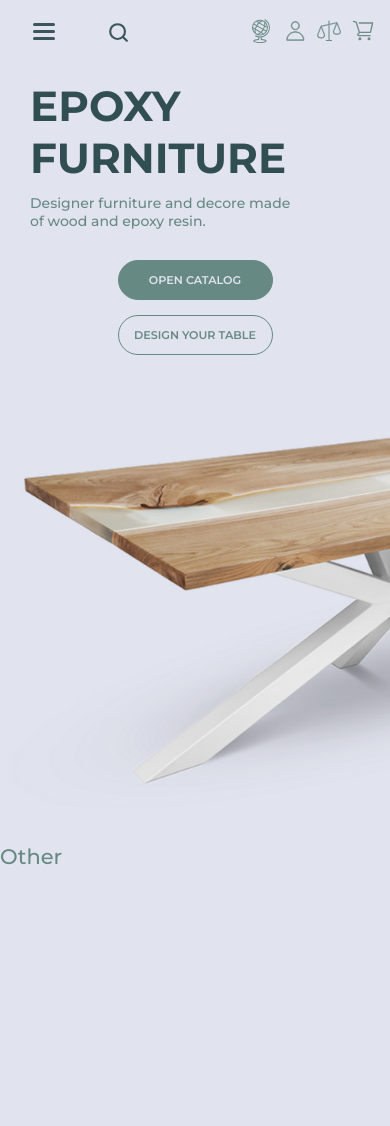
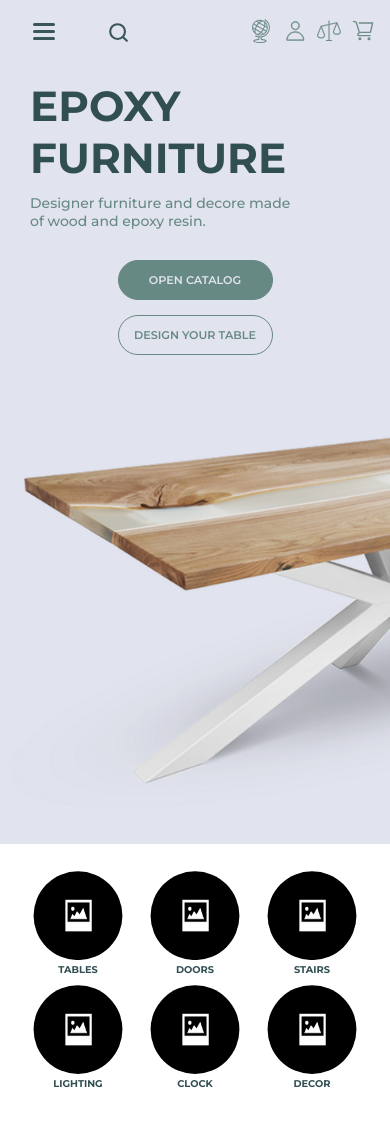
Before and after one commit to Aliques/EpoxyWood, a React (Create React App) app: page / in a window 390 px wide. Shown: the top 1126 px of the page. After the commit the page ends 1101 px from the top, so only its background shows below. Built offline with nearby package versions, Linux system fonts and the light colour scheme.

Commit message:
product types

```diff
--- /dev/null
+++ b/src/Components/ProductTypesSection.module.css
@@ -0,0 +1,59 @@
+.container {
+    padding: 7% 5%;
+}
+
+.container img {
+    width: 100%;
+    height: 100%;
+}
+
+.row {
+    width: 100%;
+    display: flex;
+}
+
+.row div {
+    position: relative;
+    padding: 10px;
+}
+
+.row div div {
+    margin-left: auto;
+    margin-right: auto;
+    text-align: center;
+    left: 0;
+    right: 0;
+    bottom: 25px;
+    position: absolute;
+    color: white;
+}
+
+@media (max-width: 768px) {
+    .row div div{
+        font-size: 0.9em;
+        bottom: 15px;
+    }
+}
+
+@media (max-width: 576px){
+    .container img {
+        clip-path:  circle();
+    }
+    .row div{
+        padding: 0;
+    }
+    .row:nth-child(2){
+        margin-top: 25px;
+    }
+    .row div {
+        position: initial;
+        padding: 0;
+    }
+    .row div div {
+        font-size: 0.7em;
+        position: initial;
+        color: var(--dark-green);
+        font-weight: 700;
+        text-align: center;
+    }
+}
--- /dev/null
+++ b/src/Components/ProductTypesSection.tsx
@@ -0,0 +1,36 @@
+import s from "./ProductTypesSection.module.css";
+import defaultImg from "./Temp/DefaultImage.jpg";
+export const ProductTypesSection = () => {
+  return (
+    <div className={s.container}>
+      <div className={s.row}>
+        <div>
+          <img src={defaultImg} />
+          <div>TABLES</div>
+        </div>
+        <div>
+          <img src={defaultImg} />
+          <div>DOORS</div>
+        </div>
+        <div>
+          <img src={defaultImg} />
+          <div>STAIRS</div>
+        </div>
+      </div>
+      <div className={s.row}>
+        <div>
+          <img src={defaultImg} />
+          <div>LIGHTING</div>
+        </div>
+        <div>
+          <img src={defaultImg} />
+          <div>CLOCK</div>
+        </div>
+        <div>
+          <img src={defaultImg} />
+          <div>DECOR</div>
+        </div>
+      </div>
+    </div>
+  );
+};
--- a/src/Pages/Home.tsx
+++ b/src/Pages/Home.tsx
@@ -1,14 +1,12 @@
 import { HomeFirstSection } from "../Components/HomeFirstSection";
+import { ProductTypesSection } from "../Components/ProductTypesSection";
 import s from "./Home.module.css";
 
 export const Home = () => {
   return (
     <div>
       <HomeFirstSection />
-      <section className={s["product-overview__container"]}>
-        <h1>Other</h1>
-      </section>
-      <section></section>
+      <ProductTypesSection />
     </div>
   );
 };
```
Also changed, not shown: src/Components/Temp/DefaultImage.jpg (added).
